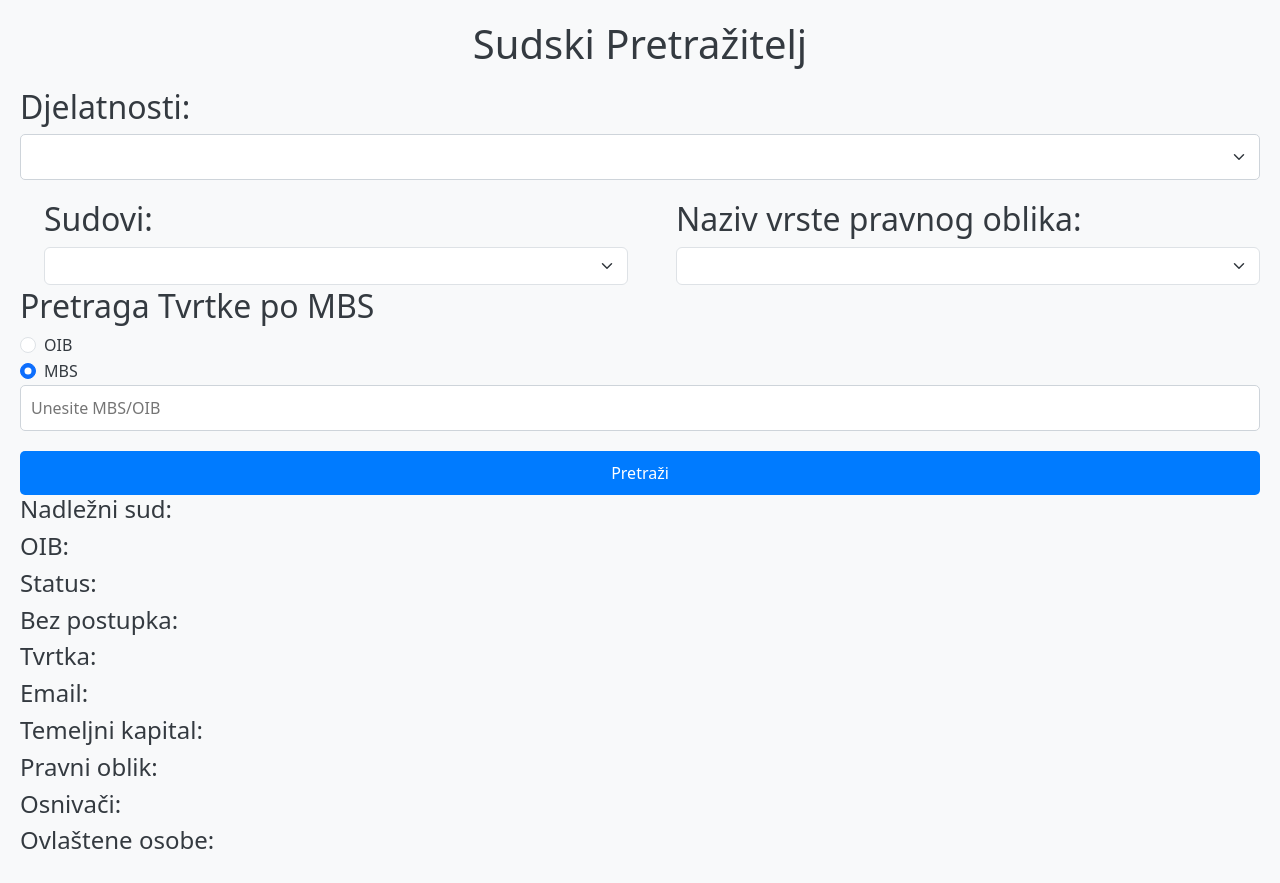
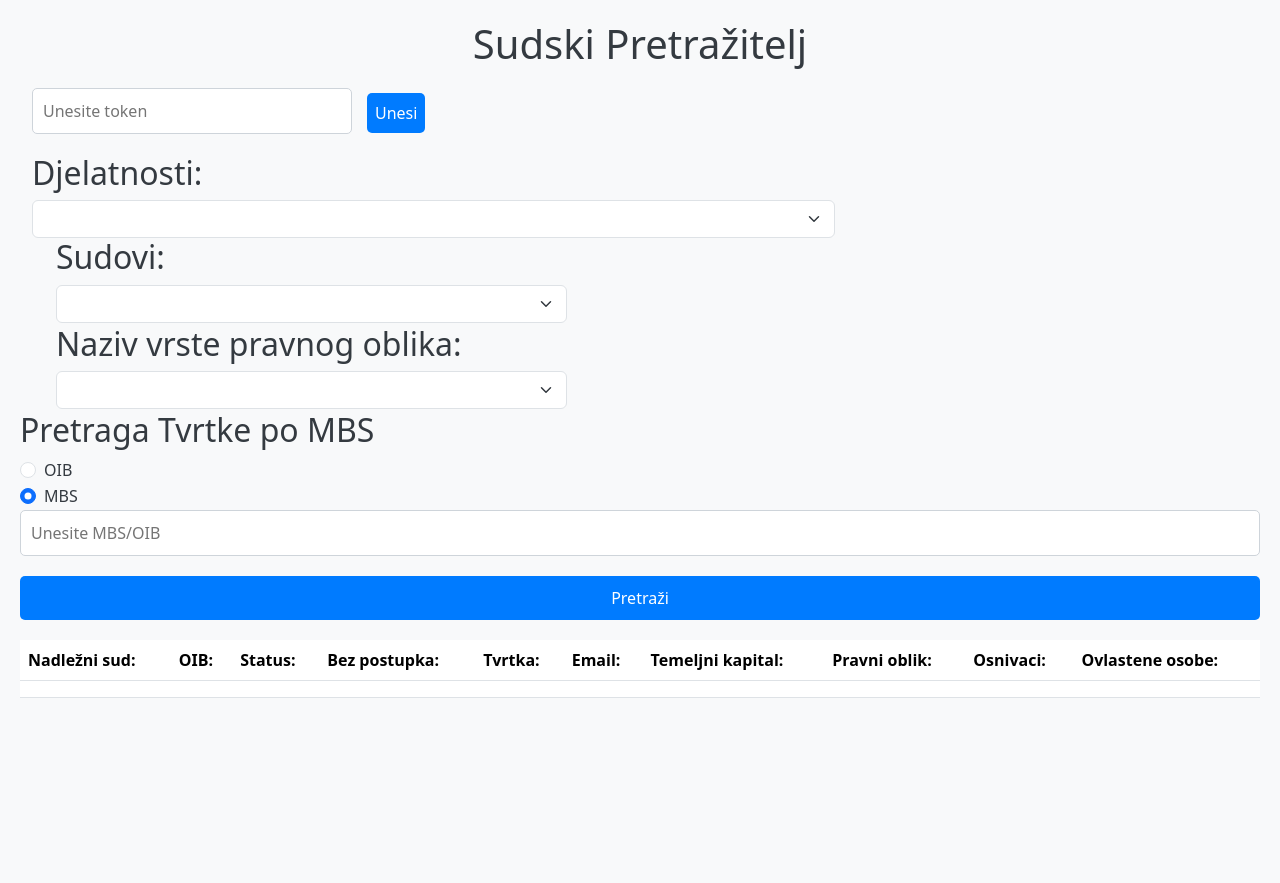
Before and after one commit to JurasLeo/Zadatak1, a website built with Vite: page index.html in a window 1280 px wide. After the commit the page ends 800 px from the top, so only its background shows below. Built offline with nearby package versions, Linux system fonts and the light colour scheme; no server answers; files whose address does not match are found by name.

Commit message:
Add files via upload

```diff
--- a/index.html
+++ b/index.html
@@ -9,25 +9,37 @@
 </head>
 
 <body>
-
-
   <section>
     <h1>Sudski Pretražitelj</h1>
+    <div class="container-fluid d-flex aling-items-start justify-content-start">
 
+      <input type="text" id="InpuToken" placeholder="Unesite token">
+
+      <button id="btnUnesi"
+      class="btnUnesi p-2 h-50 w-15"
+      data-bs-toggle="tooltip"
+      data-bs-placement="bottom"
+        title="Unesite token koji dobijete pomocu comand promt-a">
+        Unesi</button>
+
+    </div>
+    <div class="container-fluid">
+      <div class="row">
+        <div class="col-lg-8 col-12">
           <h2>Djelatnosti:</h2>
           <select class="form-select" id="djelatnostiDropdown">
           </select>
-      <div class="row">
-        <div class="col-lg-6 col-12">
+          <div class="col-lg-8 col-12">
             <div class="form-check">
               <h2>Sudovi:</h2>
               <select class="form-select" id="sudovi"></select>
             </div>
           </div>
-        <div class="col-lg-6 col-12">
+          <div class="col-lg-8 col-12">
             <div class="form-check">
               <h2>Naziv vrste pravnog oblika:</h2>
               <select class="form-select" id="pravni"></select>
+            </div>
           </div>
         </div>
       </div>
@@ -36,19 +48,17 @@
 
 
   <section>
-
-
     <h2>Pretraga Tvrtke po MBS</h2>
 
     <div class="form-check">
-      <input class="form-check-input" type="radio" name="flexRadioDefault" id="flexRadioDefault1">
+      <input class="form-check-input" type="radio" name="flexRadioDefault" id="oibTrazi">
       <label class="form-check-label" for="flexRadioDefault1">
         OIB
       </label>
     </div>
 
     <div class="form-check">
-      <input class="form-check-input" type="radio" name="flexRadioDefault" id="flexRadioDefault2" checked>
+      <input class="form-check-input" type="radio" name="flexRadioDefault" id="mbsTrazi" checked>
       <label class="form-check-label" for="flexRadioDefault2">
         MBS
       </label>
@@ -56,20 +66,39 @@
 
     <input type="text" id="mbsInput" placeholder="Unesite MBS/OIB">
     <button id="btn">Pretraži</button>
-  <div>
-    <div>
-      <h4>Nadležni sud: <span id="nadlezni_sud"></span></h4>
-      <h4>OIB: <span id="oib"></span></h4>
-      <h4>Status: <span id="status"></span></h4>
-      <h4>Bez postupka: <span id="postupak"></span></h4>
-      <h4>Tvrtka: <span id="Tvrtka"></span></h4>
-      <h4>Email: <span id="email"></span></h4>
-      <h4>Temeljni kapital: <span id="kapital"></span></h4>
-      <h4>Pravni oblik: <span id="pravo_oblik"></span></h4>
-      <h4>Osnivači: <span id="osnivaci"></span></h4>
-      <h4>Ovlaštene osobe: <span id="ovlasteni"></span></h4>
-    </div>
+
+    <table class="table table-hover">
+      <thead>
+        <tr>
+          <th>Nadležni sud:</th>
+          <th>OIB:</th>
+          <th>Status:</th>
+          <th>Bez postupka:</th>
+          <th>Tvrtka:</th>
+          <th>Email:</th>
+          <th>Temeljni kapital:</th>
+          <th>Pravni oblik:</th>
+          <th>Osnivaci:</th>
+          <th>Ovlastene osobe:</th>
+        </tr>
+      </thead>
+      <tbody>
+        <tr>
+          <td id="nadlezni_sud"></td>
+          <td id="oib"></td>
+          <td id="status"></td>
+          <td id="postupak"></td>
+          <td id="Tvrtka"></td>
+          <td id="email"></td>
+          <td id="kapital"></td>
+          <td id="pravo_oblik"></td>
+          <td id="osnivaci"></td>
+          <td id="ovlasteni"></td>
+        </tr>
+      </tbody>
+    </table>
   </section>
+
 
   <script src="./node_modules/bootstrap/dist/js/bootstrap.js"></script>
   <script src="https://unpkg.com/axios@1.1.2/dist/axios.min.js"></script>
--- a/script.js
+++ b/script.js
@@ -1,9 +1,7 @@
 
 const url2 = 'https://sudreg-data.gov.hr/api/javni/dokumentacija/open_api ';
-
 const url = 'https://sudreg-data.gov.hr/api/javni/evidencijske_djelatnosti';
 const url3 = 'https://sudreg-data.gov.hr/api/javni/tvrtke';
-const accessToken = 'OjIXbOJ4lR6bc_-5MolLSg';
 
 // API DOKUMENT /////
 fetch(url2)
@@ -23,9 +21,13 @@ fetch(url2)
 //////////////
 
 ///DJELATNOSTI
+const search = document.getElementById('btnUnesi').addEventListener('click', tokenZahtjev)
+function tokenZahtjev() {
+    let tokenValue = document.getElementById('InpuToken').value;
+
 axios.get(url, {
     headers: {
-        'Authorization': `Bearer ${accessToken}`
+        'Authorization': `Bearer ${tokenValue}`
     }
 })
     .then(response => {
@@ -35,7 +37,7 @@ axios.get(url, {
         data.forEach(item => {
             if (item.djelatnost_tekst.trim() !== '') {
                 const option = document.createElement('option');
-                option.value = item;
+                option.value = item.id;
                 option.textContent = item.djelatnost_tekst;
                 djelatnostiDropdown.appendChild(option);
             }
@@ -52,7 +54,7 @@ const urlSudovi = 'https://sudreg-data.gov.hr/api/javni/sudovi';
 
 axios.get(urlSudovi, {
     headers: {
-        'Authorization': `Bearer ${accessToken}`
+        'Authorization': `Bearer ${tokenValue}`
     }
 })
     .then(response => {
@@ -60,7 +62,7 @@ axios.get(urlSudovi, {
         console.log(data);
         data.forEach(item => {
             const option = document.createElement('option');
-                option.value = item;
+            option.value = item.id;
             option.textContent = item.naziv;
             sudovi.appendChild(option);
 
@@ -75,7 +77,7 @@ const urlprava = 'https://sudreg-data.gov.hr/api/javni/vrste_pravnih_oblika';
 
 axios.get(urlprava, {
     headers: {
-        'Authorization': `Bearer ${accessToken}`
+        'Authorization': `Bearer ${tokenValue}`
     }
 })
     .then(response => {
@@ -83,7 +85,7 @@ axios.get(urlprava, {
         console.log(data);
         data.forEach(item => {
             const option = document.createElement('option');
-                option.value = item;
+            option.value = item.id;
             option.textContent = item.naziv;
             pravni.appendChild(option);
 
@@ -93,10 +95,12 @@ axios.get(urlprava, {
         console.log(error);
     });
 /////DetaljiSubjekta
+
 const urlemail = 'https://sudreg-data.gov.hr/api/javni/email_adrese'
 const urlsubjekta = 'https://sudreg-data.gov.hr/api/javni/detalji_subjekta';
 const urlKapitala = 'https://sudreg-data.gov.hr/api/javni/temeljni_kapitali';
-const search = document.getElementById('btn').addEventListener('click',searchCompany)
+
+const search = document.getElementById('btn').addEventListener('click', searchCompany)
 
 async function searchCompany() {
     const mbsInput = document.getElementById('mbsInput').value;
@@ -108,7 +112,7 @@ async function searchCompany() {
     try {
         const response = await fetch(`${urlsubjekta}?tip_identifikatora=mbs&identifikator=${mbsInput}`, {
             headers: {
-                'Authorization': `Bearer ${accessToken}`
+                'Authorization': `Bearer ${tokenValue}`
             }
         });
 
@@ -120,10 +124,11 @@ async function searchCompany() {
         pravo_oblik_id = data.vrsta_pravnog_oblika_id;
         mbsTvrtke = data.mbs;
 
+
         ////UPIT ZA SUDOVE
         const responseSudovi = await fetch(urlSudovi, {
             headers: {
-                'Authorization': `Bearer ${accessToken}`
+                'Authorization': `Bearer ${tokenValue}`
             }
         });
         const dataSuda = await responseSudovi.json();
@@ -132,7 +137,7 @@ async function searchCompany() {
         //UPIT ZA PRAVNE OBLIKE
         const responsePravni = await fetch(urlprava, {
             headers: {
-                'Authorization': `Bearer ${accessToken}`
+                'Authorization': `Bearer ${tokenValue}`
             }
         });
         const dataPrava = await responsePravni.json();
@@ -141,7 +146,7 @@ async function searchCompany() {
         /// UPIT ZA TEMELJNI KAPITAL-TRAZI SE PREKO ODABRANOG MBS-a
         const kapital = await fetch(urlKapitala, {
             headers: {
-                'Authorization': `Bearer ${accessToken}`
+                'Authorization': `Bearer ${tokenValue}`
             }
         });
         const dataKapital = await kapital.json();
@@ -150,7 +155,7 @@ async function searchCompany() {
         ///UPIT ZA EMAIL TVRTKE-TRAZI SE PREKO ODABRANOG MBS-a
         const email = await fetch(urlemail, {
             headers: {
-                'Authorization': `Bearer ${accessToken}`
+                'Authorization': `Bearer ${tokenValue}`
             }
         });
         const dataEmail = await email.json();
@@ -164,19 +169,20 @@ async function searchCompany() {
         document.getElementById('pravo_oblik').textContent = pravo_oblik.naziv;
 
         //PROVJERA AKO IMA PODATAKA ZA KAPITAL I EMAIL
-        if(temeljniKapital && temeljniKapital.iznos){
+        if (temeljniKapital && temeljniKapital.iznos) {
             document.getElementById('kapital').textContent = temeljniKapital.iznos;
         }
-        else{
-            document.getElementById('kapital').textContent = "N/A";
+        else {
+            document.getElementById('kapital').textContent = "Nema podatka";
         }
-        if (emailAdrese && data.email_adrese.adresa) {
+        if (emailAdrese && emailAdrese.adresa) {
             document.getElementById('email').textContent = emailAdrese.adresa;
         } else {
-            document.getElementById('email').textContent = 'N/A';
+            document.getElementById('email').textContent = 'Nema podatka';
         }
 
     } catch (error) {
         console.error('Greška:', error);
     }
 }
+}
--- a/style.css
+++ b/style.css
@@ -11,20 +11,12 @@
     color: #343a40;
     padding: 20px;
   }
+
   h1 {
     text-align: center;
     margin-bottom: 20px;
   }
 
-  #drzave,
-  #pravni {
-    text-align: left;
-  }
-  .form-check{
-    display:block;
-  }
-
-  #djelatnostiDropdown,
   #mbsInput {
     width: 100%;
     padding: 10px;
@@ -33,7 +25,6 @@
     margin-bottom: 20px;
     display: block;
   }
-
 
   #btn {
     display: block;
@@ -45,6 +36,7 @@
     border-radius: 5px;
     cursor: pointer;
     margin-top: 10px;
+    margin-bottom: 20px;
   }
 
   #btn:hover {
@@ -58,3 +50,20 @@
     border-radius: 5px;
     background-color: #ffffff;
   }
+  #btnUnesi{
+    background-color: #007bff;
+    color: white;
+    border: none;
+    border-radius: 5px;
+    cursor: pointer;
+    margin-top: 5px;
+  }
+  #InpuToken{
+    width: 320px;
+    padding: 10px;
+    border: 1px solid #ced4da;
+    border-radius: 5px;
+    margin-bottom: 20px;
+    display: block;
+    margin-right: 15px;
+  }
```
Lines whose indentation alone changed are shown as unchanged.
